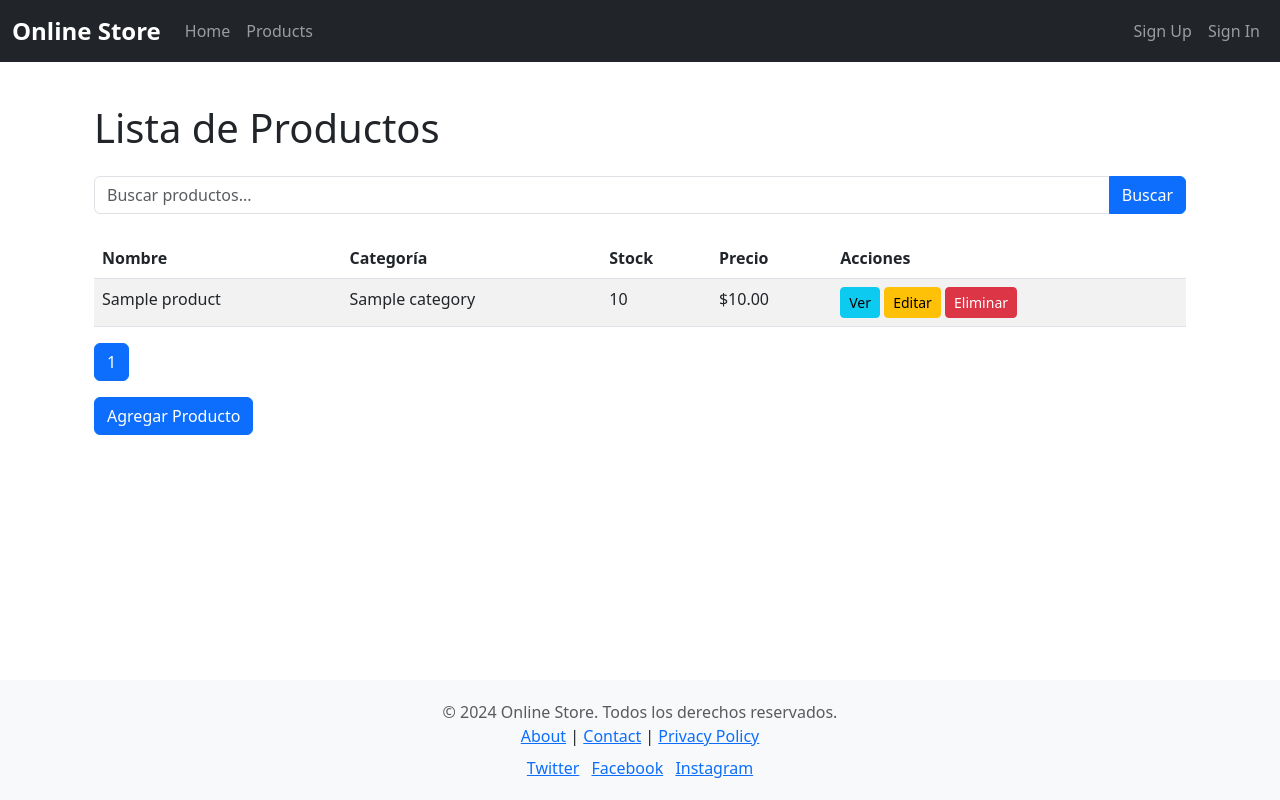
After one commit to ByronGG/Online_Store_Django, a Django app: page /products/ in a window 1280 px wide. The commit adds this page. Run offline with Django 5.2, Linux system fonts and the light colour scheme; tables that the repository leaves empty hold one stand-in row (values such as "Sample post").

Commit message:
Refactor tasks functionality to product listing, update URLs, and add product pagination and search features

```diff
--- a/online_store/urls.py
+++ b/online_store/urls.py
@@ -22,7 +22,7 @@ urlpatterns = [
     path('admin/', admin.site.urls),
     path('', views.home, name='home'),
     path('signup/', views.signUp, name='signup'),
-    path('tasks/', views.tasks, name='tasks'),
+    path('products/', views.product_list, name='product_list'),
     path('logout/', views.signOut, name='logout'),
     path('signin/', views.signIn, name='signin'),
 ]
--- a/tasks/templates/base.html
+++ b/tasks/templates/base.html
@@ -45,7 +45,7 @@
                         <a class="nav-link" href="/">Home</a>
                     </li>
                     <li class="nav-item">
-                        <a class="nav-link" href="/tasks/">Tasks</a>
+                        <a class="nav-link" href="/products/">Products</a>
                     </li>
                 </ul>
                 <ul class="navbar-nav ms-auto mb-2 mb-lg-0">
--- /dev/null
+++ b/tasks/templates/inventory/products.html
@@ -0,0 +1,71 @@
+{% extends 'base.html' %}
+
+{% block content %}
+<div class="container">
+    <h1 class="my-4">Lista de Productos</h1>
+
+    <!-- Formulario de Búsqueda -->
+    <form method="GET" action="/products/" class="mb-4">
+        <div class="input-group">
+            <input type="text" name="q" class="form-control" placeholder="Buscar productos..." value="{{ request.GET.q }}">
+            <button type="submit" class="btn btn-primary">Buscar</button>
+        </div>
+    </form>
+
+    <!-- Tabla de Productos -->
+    <table class="table table-striped">
+        <thead>
+            <tr>
+                <th>Nombre</th>
+                <th>Categoría</th>
+                <th>Stock</th>
+                <th>Precio</th>
+                <th>Acciones</th>
+            </tr>
+        </thead>
+        <tbody>
+            {% for product in products %}
+            <tr>
+                <td>{{ product.name }}</td>
+                <td>{{ product.category.name }}</td>
+                <td>{{ product.stock }}</td>
+                <td>${{ product.price }}</td>
+                <td>
+                    <a href="/products/{{ product.id }}/" class="btn btn-info btn-sm">Ver</a>
+                    <a href="/products/{{ product.id }}/edit/" class="btn btn-warning btn-sm">Editar</a>
+                    <a href="/products/{{ product.id }}/delete/" class="btn btn-danger btn-sm">Eliminar</a>
+                </td>
+            </tr>
+            {% endfor %}
+        </tbody>
+    </table>
+
+    <!-- Paginación -->
+    <nav aria-label="Page navigation">
+        <ul class="pagination">
+            {% if products.has_previous %}
+            <li class="page-item">
+                <a class="page-link" href="?page={{ products.previous_page_number }}&q={{ request.GET.q }}" aria-label="Previous">
+                    <span aria-hidden="true">&laquo;</span>
+                </a>
+            </li>
+            {% endif %}
+            {% for num in products.paginator.page_range %}
+            <li class="page-item {% if num == products.number %}active{% endif %}">
+                <a class="page-link" href="?page={{ num }}&q={{ request.GET.q }}">{{ num }}</a>
+            </li>
+            {% endfor %}
+            {% if products.has_next %}
+            <li class="page-item">
+                <a class="page-link" href="?page={{ products.next_page_number }}&q={{ request.GET.q }}" aria-label="Next">
+                    <span aria-hidden="true">&raquo;</span>
+                </a>
+            </li>
+            {% endif %}
+        </ul>
+    </nav>
+
+    <!-- Botón para Agregar Producto -->
+    <a href="/products/new/" class="btn btn-primary">Agregar Producto</a>
+</div>
+{% endblock %}
--- a/tasks/views.py
+++ b/tasks/views.py
@@ -4,6 +4,8 @@ from django.contrib.auth.models import User
 from django.http import HttpResponse
 from django.contrib.auth import login, logout, authenticate
 from django.db import IntegrityError
+from .models import Product
+from django.core.paginator import Paginator  # Paginacion
 
 
 # Create your views here.
@@ -37,9 +39,12 @@ def signUp(request):
             {"form": UserCreationForm, "error": "Password do not match"},
         )
 
-
-def tasks(request):
-    return render(request, "tasks.html")
+def product_list(request):
+    product_list = Product.objects.all()
+    paginator = Paginator(product_list, 10)  # Muestra 10 productos por página
+    page_number = request.GET.get('page')
+    products = paginator.get_page(page_number)
+    return render(request, 'inventory/products.html', {'products': products})
 
 
 def signOut(request):
```
Also changed, not shown: tasks/templates/tasks.html (deleted, +0 -18 lines), tasks/templates/categories.html (added), tasks/templates/dashboard.html (added), tasks/templates/reports.html (added), tasks/templates/stock_movements.html (added).
